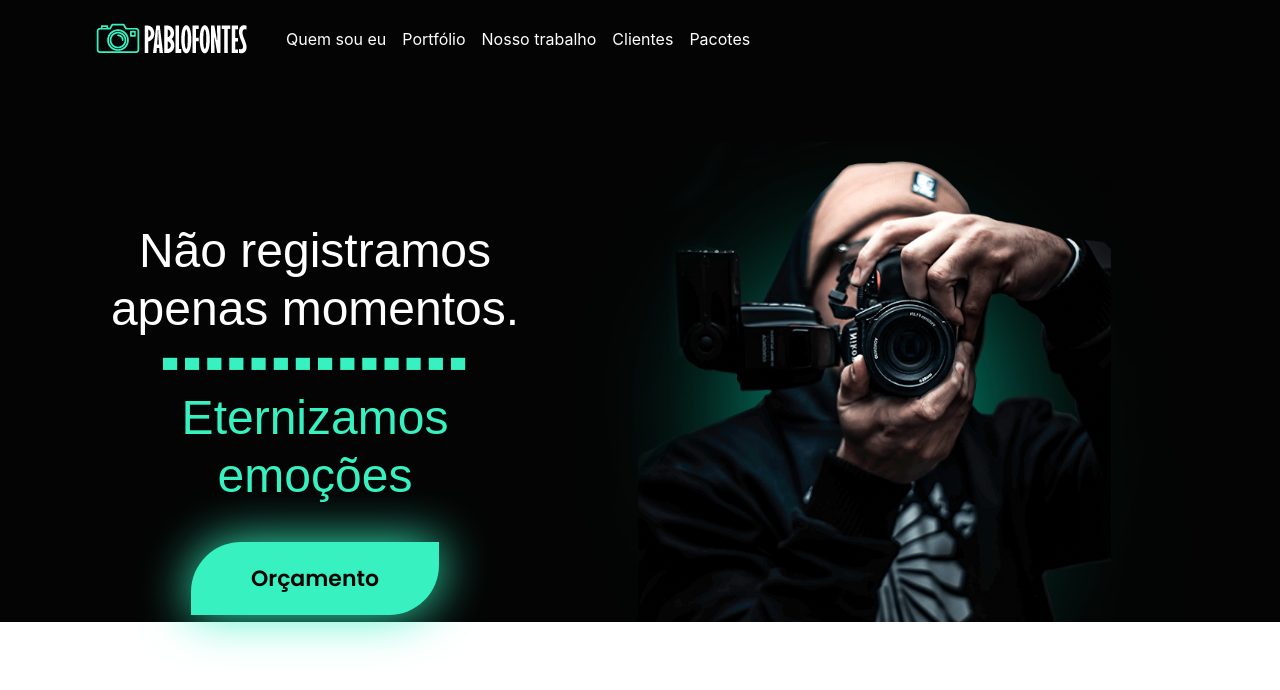
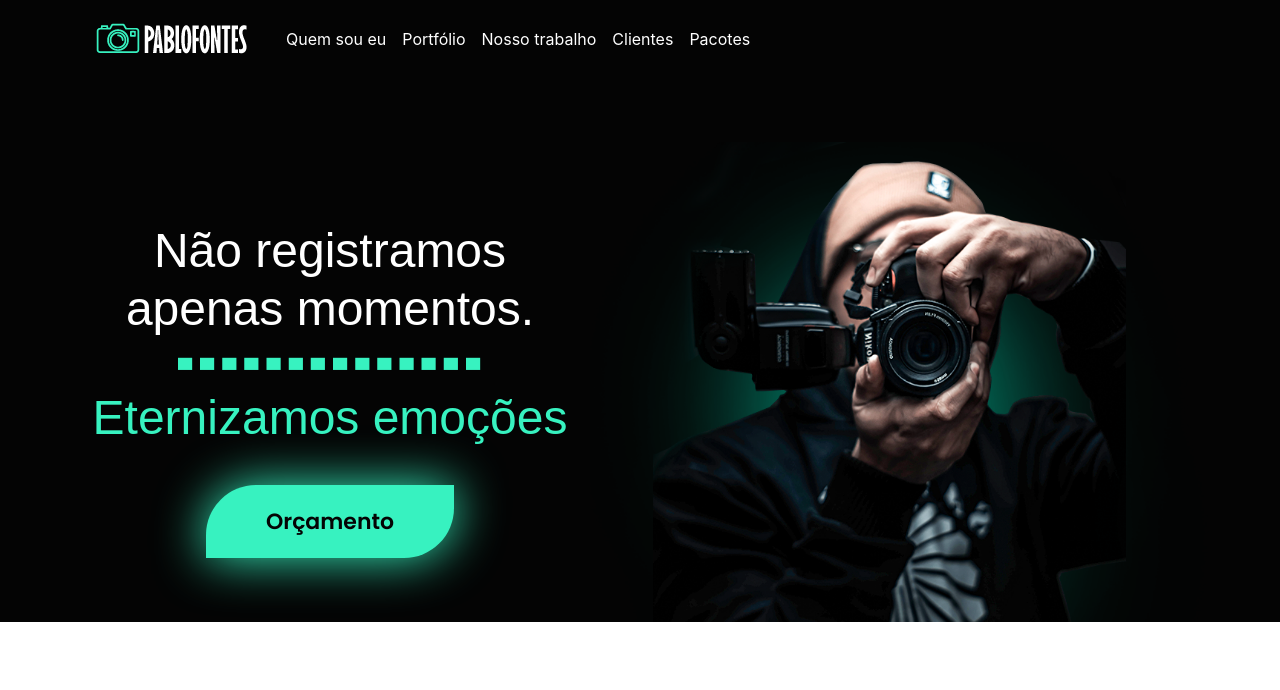
Before and after one commit to Cangemi/site-fotografia, a Next.js app: page / in a window 1280 px wide. Shown: the top 690 px of the page. Built offline with nearby package versions, Linux system fonts and the light colour scheme; a web font is replaced by a local one.

Commit message:
página fotografia

```diff
--- a/pages/index.js
+++ b/pages/index.js
@@ -1,4 +1,6 @@
 import Head from 'next/head';
+
+import Image from 'next/image';
 
 
 import Navbar from '../components/Navbar';
@@ -32,9 +34,7 @@ function Home() {
                              <button className="BtnHead2" href="/">Orçamento</button>
                             </div>
                         </div>
-                        <div class="col" >
-                            <img src="/header.png" width="620" height="480" />
-                        </div>
+                        <Image class="col" src="/header.png" width="620" height="480" />
                     </div>
 
                 </Container>
```
